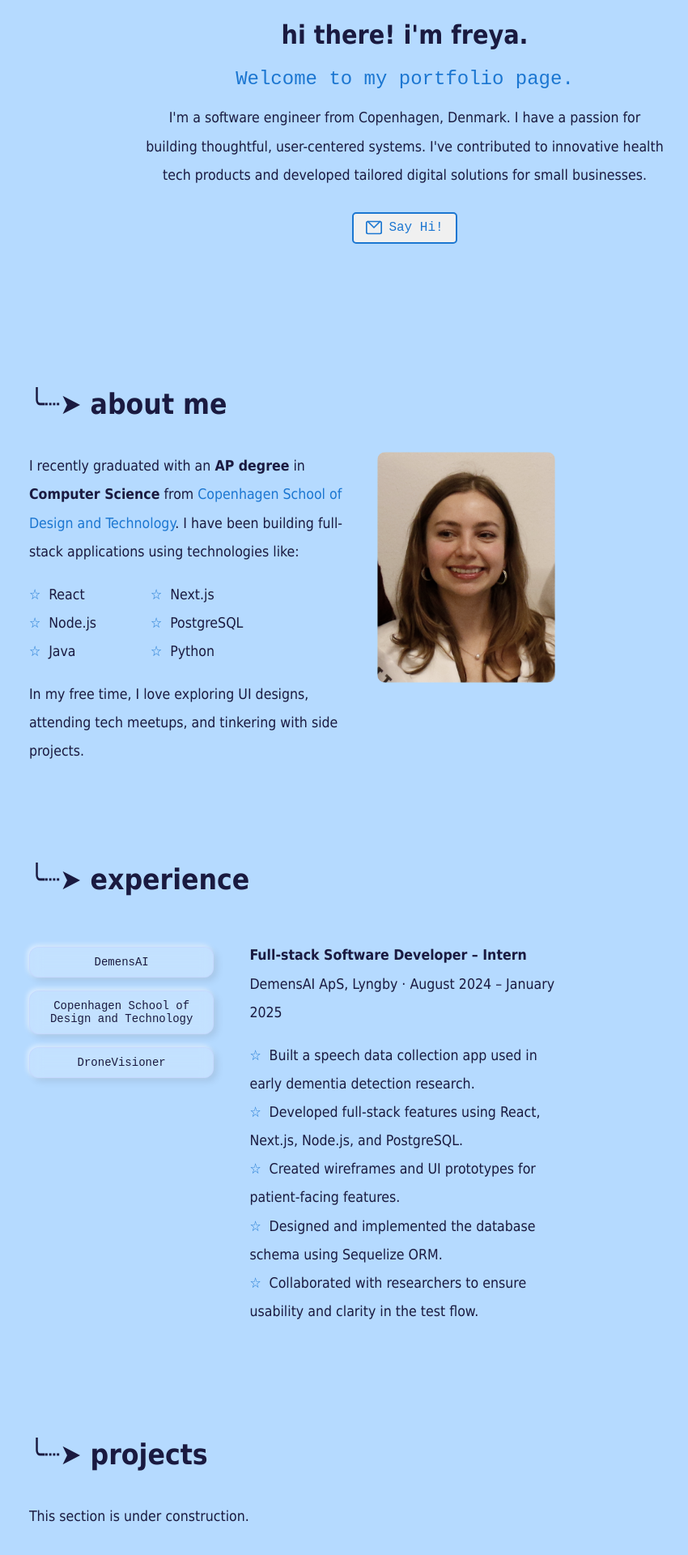
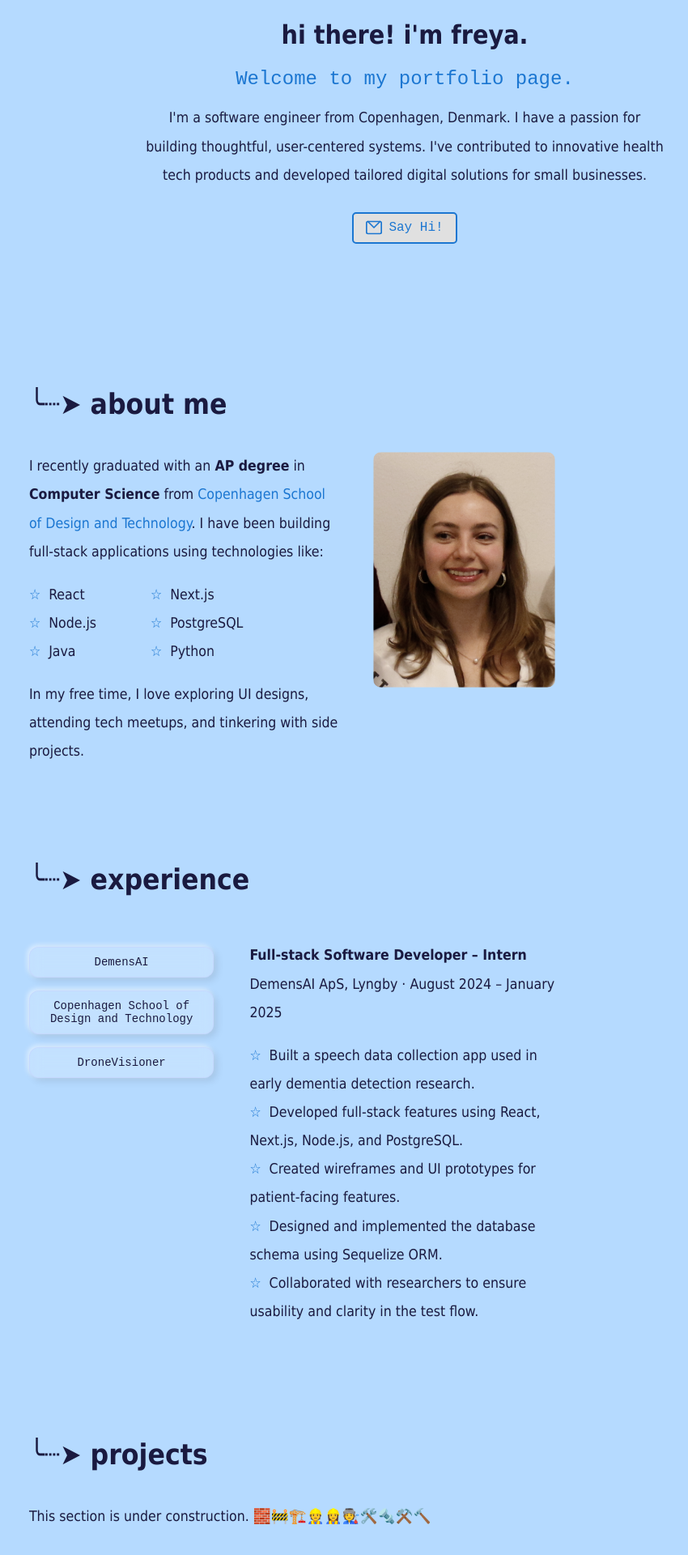
Before and after one commit to freyafuglo/freyas-portfolio, a Next.js app: page / in a window 1280 px wide. Shown: the part 402-2322 px from the top of the page at 81% size, without its empty margins (140-990 px from the left). Built offline with nearby package versions, Linux system fonts and the light colour scheme.

Commit message:
aspect ratio + greyscale

```diff
--- a/components/Portfolio.js
+++ b/components/Portfolio.js
@@ -103,8 +103,8 @@ export default function Portfolio() {
               <Image
                 src="/Freya_Portræt.png"
                 alt="Me"
-                width={220}
-                height={285}
+                width={225}
+                height={291}
                 className="me"
               />
             </div>
@@ -215,7 +215,7 @@ export default function Portfolio() {
           <br></br>
           <br></br>
           <h1 className="section-title">╰┈➤ projects</h1>
-          <p>This section is under construction.</p>
+          <p>This section is under construction. 🧱🚧🏗️👷👷‍♀️🧑‍🏭🛠️🔩⚒️🔨</p>
         </div>
       </div>
     </div>
--- a/styles/globals.css
+++ b/styles/globals.css
@@ -191,7 +191,7 @@ body {
   border: 2px solid rgb(27, 118, 209);
   padding: 7.5px 15px;
   border-radius: 5px;
-  background-color: #f0f0f0;
+  background-color: #e0e0e0;
   transition: all 0.3s ease;
 }
 
```
